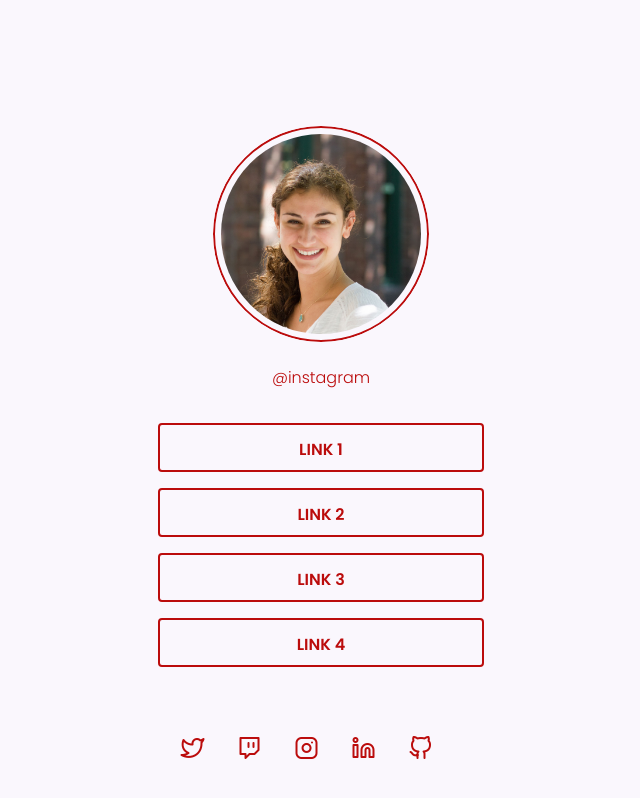
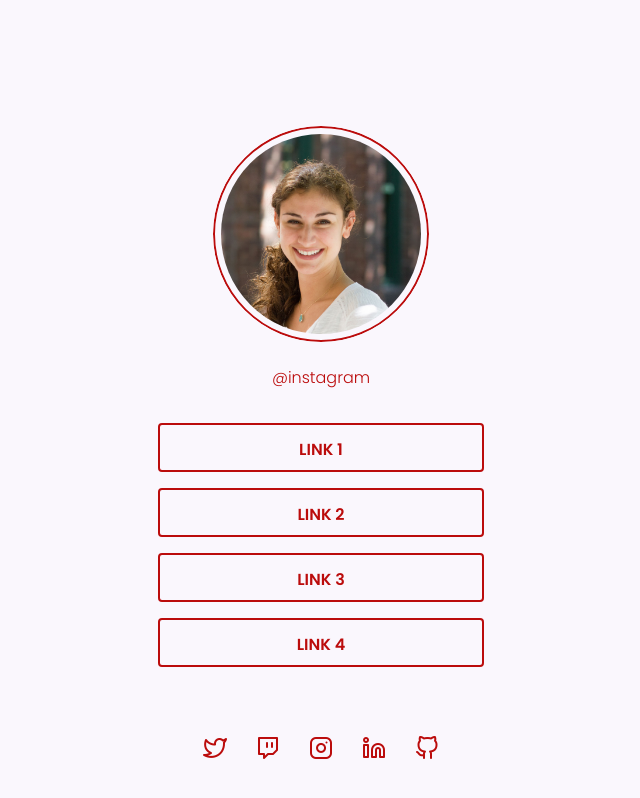
Before and after one commit to RickKakkowarui/Social-Tree, a plain HTML site: page index.html in a window 1280 px wide. Shown: the whole page, without its empty margins (319-959 px from the left). Drawn offline with Linux system fonts and the light colour scheme; files whose address does not match are found by name.

Commit message:
Add files via upload

```diff
--- a/style.css
+++ b/style.css
@@ -36,7 +36,10 @@
   }
 
   .social-icons {
+    display: flex;
+    gap: 1.81rem;
     margin-top: 4.3rem;
+    justify-content: center;
   }
 
   .buttons {
@@ -59,5 +62,4 @@
 
   i {
     font-size: 1.5rem;
-    margin-right: 1.8125rem;
   }
```
